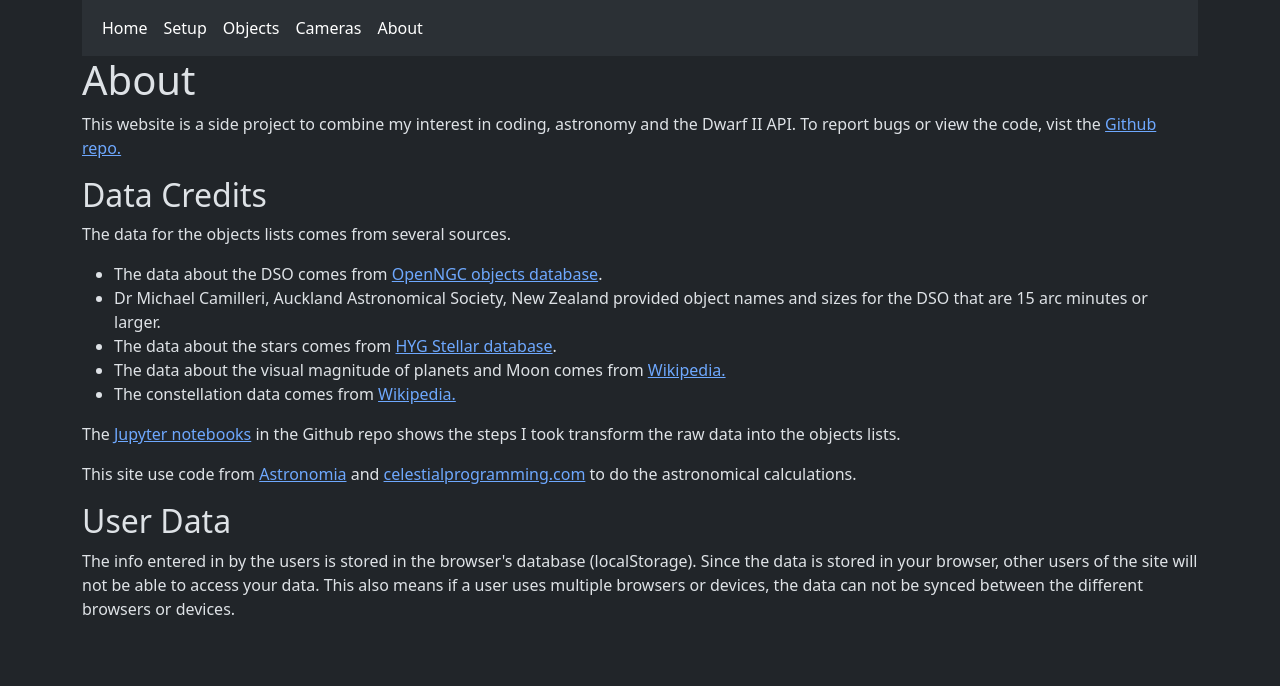
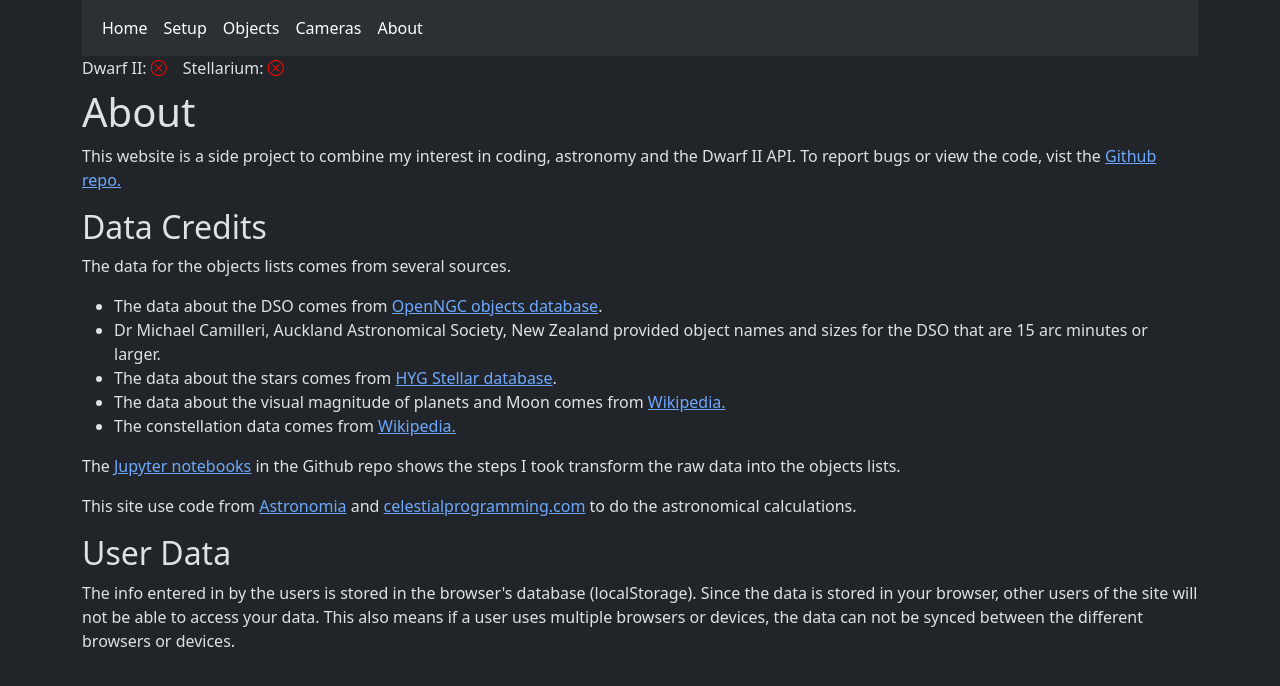
Before and after one commit to DwarfTelescopeUsers/dwarfii-stellarium-goto, a Next.js app: page /about in a window 1280 px wide. Shown: the top 686 px of the page. Built offline with nearby package versions, Linux system fonts and the light colour scheme.

Commit message:
add status bar to about page

```diff
--- a/src/pages/about.tsx
+++ b/src/pages/about.tsx
@@ -1,8 +1,15 @@
 import Link from "next/link";
+import StatusBar from "@/components/shared/StatusBar";
+import { useSetupConnection } from "@/hooks/useSetupConnection";
+import { useLoadIntialValues } from "@/hooks/useLoadIntialValues";
 
-export default function about() {
+export default function About() {
+  useSetupConnection();
+  useLoadIntialValues();
+
   return (
     <div>
+      <StatusBar />
       <h1>About</h1>
       <p>
         This website is a side project to combine my interest in coding,
```
